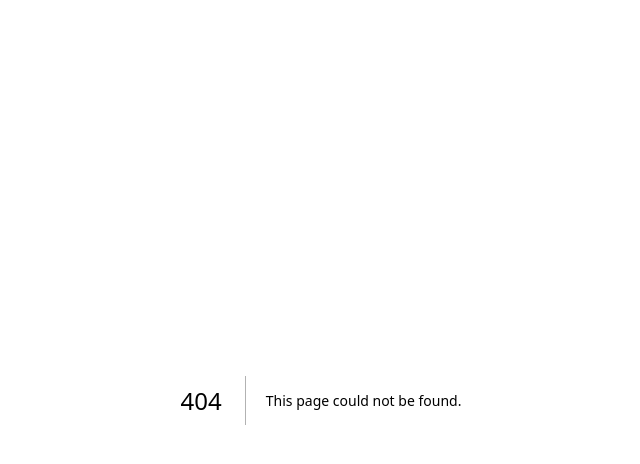
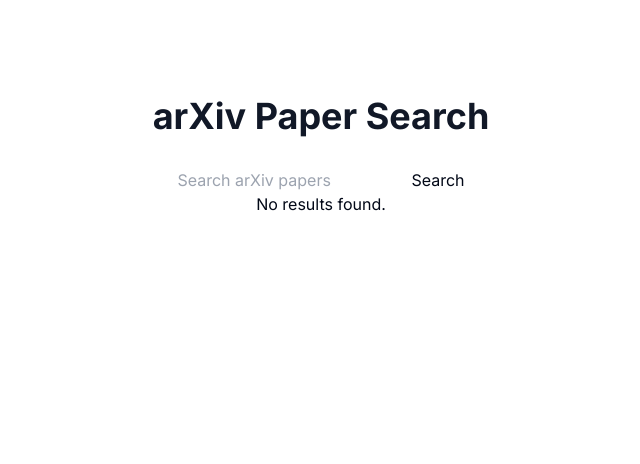
Before and after one commit to Pa1rick101/whatson-hub, a Next.js app: page /selection in a window 1280 px wide. Before the commit this address had no page. Shown: the top 464 px of the page, without its empty margins (319-959 px from the left). Built offline with nearby package versions, Linux system fonts and the light colour scheme.

Commit message:
added simple search for terms such as blockchain, ai etc

```diff
--- /dev/null
+++ b/app/api/arxiv.ts
@@ -0,0 +1,27 @@
+import axios from 'axios';
+import { parseString } from 'xml2js';
+import { promisify } from 'util';
+
+const parseXml = promisify(parseString);
+
+export async function searchArxiv(query: string, start: number = 0, maxResults: number = 10) {
+  const baseUrl = 'http://export.arxiv.org/api/query';
+  const response = await axios.get(baseUrl, {
+    params: {
+      search_query: query,
+      start,
+      max_results: maxResults,
+    },
+  });
+  const xmlData = response.data;
+  const parsedResults = await parseXml(xmlData);
+
+  // Extract and format the entries from the parsed XML
+  const entries = parsedResults.feed.entry || [];
+  return entries.map((entry: any) => ({
+    id: entry.id[0],
+    title: entry.title[0],
+    authors: entry.author.map((author: any) => author.name[0]),
+    summary: entry.summary[0],
+  }));
+}
--- /dev/null
+++ b/app/components/SearchForm.tsx
@@ -0,0 +1,22 @@
+import { useState } from 'react';
+
+export default function SearchForm({ onSearch }: { onSearch: (query: string) => void }) {
+  const [query, setQuery] = useState('');
+
+  const handleSubmit = (e: React.FormEvent<HTMLFormElement>) => {
+    e.preventDefault();
+    onSearch(query);
+  };
+
+  return (
+    <form onSubmit={handleSubmit}>
+      <input
+        type="text"
+        value={query}
+        onChange={(e) => setQuery(e.target.value)}
+        placeholder="Search arXiv papers"
+      />
+      <button type="submit">Search</button>
+    </form>
+  );
+}
--- /dev/null
+++ b/app/components/SearchResults.tsx
@@ -0,0 +1,24 @@
+interface Paper {
+  id: string;
+  title: string;
+  authors: string[];
+  summary: string;
+}
+
+export default function SearchResults({ results }: { results: Paper[] }) {
+  if (!Array.isArray(results) || results.length === 0) {
+    return <div>No results found.</div>;
+  }
+
+  return (
+    <div className="space-y-8"> {/* Added space-y-8 for vertical spacing */}
+      {results.map((paper) => (
+        <div key={paper.id} className="border-b pb-6"> {/* Added border and padding */}
+          <h3 className="text-xl font-semibold mb-2">{paper.title}</h3>
+          <p className="text-sm text-gray-600 mb-2">{paper.authors.join(', ')}</p>
+          <p className="text-gray-800">{paper.summary}</p>
+        </div>
+      ))}
+    </div>
+  );
+}
--- a/app/page.tsx
+++ b/app/page.tsx
@@ -1,10 +1,19 @@
+"use client";
+
 import GridPattern from "@/components/magicui/animated-grid-pattern";
 import HyperText from "@/components/magicui/hyper-text";
 import ShineBorder from "@/components/magicui/shine-border";
 import ShimmerButton from "@/components/magicui/shimmer-button";
 import { Users, BookOpen, FolderTree } from "lucide-react";
+import { useRouter } from 'next/navigation';
 
 export default function Home() {
+  const router = useRouter();
+
+  const handleStartResearch = () => {
+    router.push('/selection');
+  };
+
   return (
     <main className="relative min-h-screen flex flex-col items-center justify-center overflow-hidden bg-white text-gray-900">
       <GridPattern className="absolute inset-0 opacity-40 text-gray-300" />
@@ -28,6 +37,7 @@
           <ShimmerButton
             className="mt-6"
             background="blue"
+            onClick={handleStartResearch}
           >
             Start Research
           </ShimmerButton>
--- /dev/null
+++ b/app/selection/page.tsx
@@ -0,0 +1,30 @@
+'use client';
+
+import { useState } from 'react';
+import { searchArxiv } from '../api/arxiv';
+import SearchForm from '../components/SearchForm';
+import SearchResults from '../components/SearchResults';
+
+interface Paper {
+  id: string;
+  title: string;
+  authors: string[];
+  summary: string;
+}
+
+export default function SelectionPage() {
+  const [results, setResults] = useState<Paper[]>([]);
+
+  const handleSearch = async (query: string) => {
+    const searchResults = await searchArxiv(query);
+    setResults(searchResults);
+  };
+
+  return (
+    <main className="flex min-h-screen flex-col items-center justify-start p-24 bg-white">
+      <h1 className="text-4xl font-bold text-gray-900 mb-8">arXiv Paper Search</h1>
+      <SearchForm onSearch={handleSearch} />
+      <SearchResults results={results} />
+    </main>
+  );
+}
--- a/package.json
+++ b/package.json
@@ -9,6 +9,8 @@
     "lint": "next lint"
   },
   "dependencies": {
+    "@types/xml2js": "^0.4.14",
+    "axios": "^1.7.7",
     "class-variance-authority": "^0.7.0",
     "clsx": "^2.1.1",
     "cobe": "^0.6.3",
@@ -19,7 +21,8 @@
     "react-dom": "^18",
     "react-spring": "^9.7.4",
     "tailwind-merge": "^2.5.2",
-    "tailwindcss-animate": "^1.0.7"
+    "tailwindcss-animate": "^1.0.7",
+    "xml2js": "^0.6.2"
   },
   "devDependencies": {
     "@types/node": "^20",
```
Also changed, not shown: 2 other files (tests, documents, lock files or other folders).
